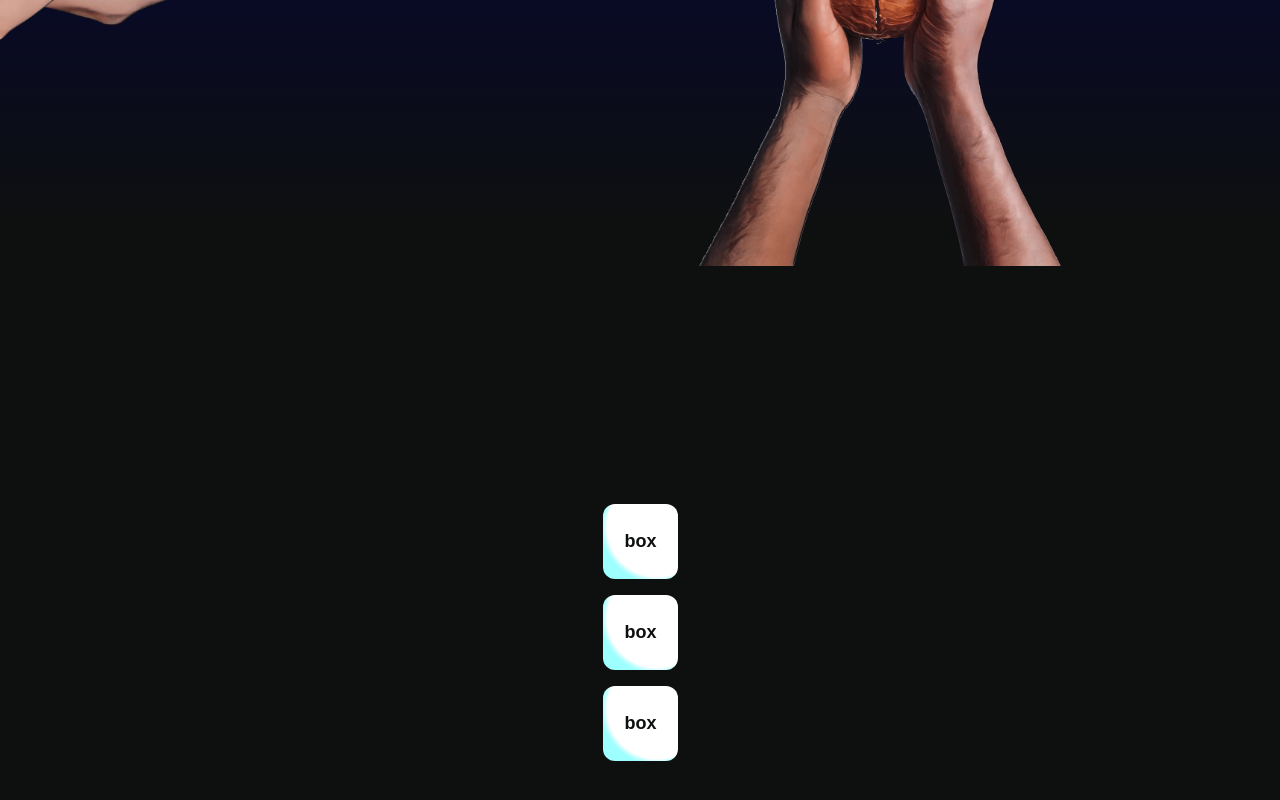
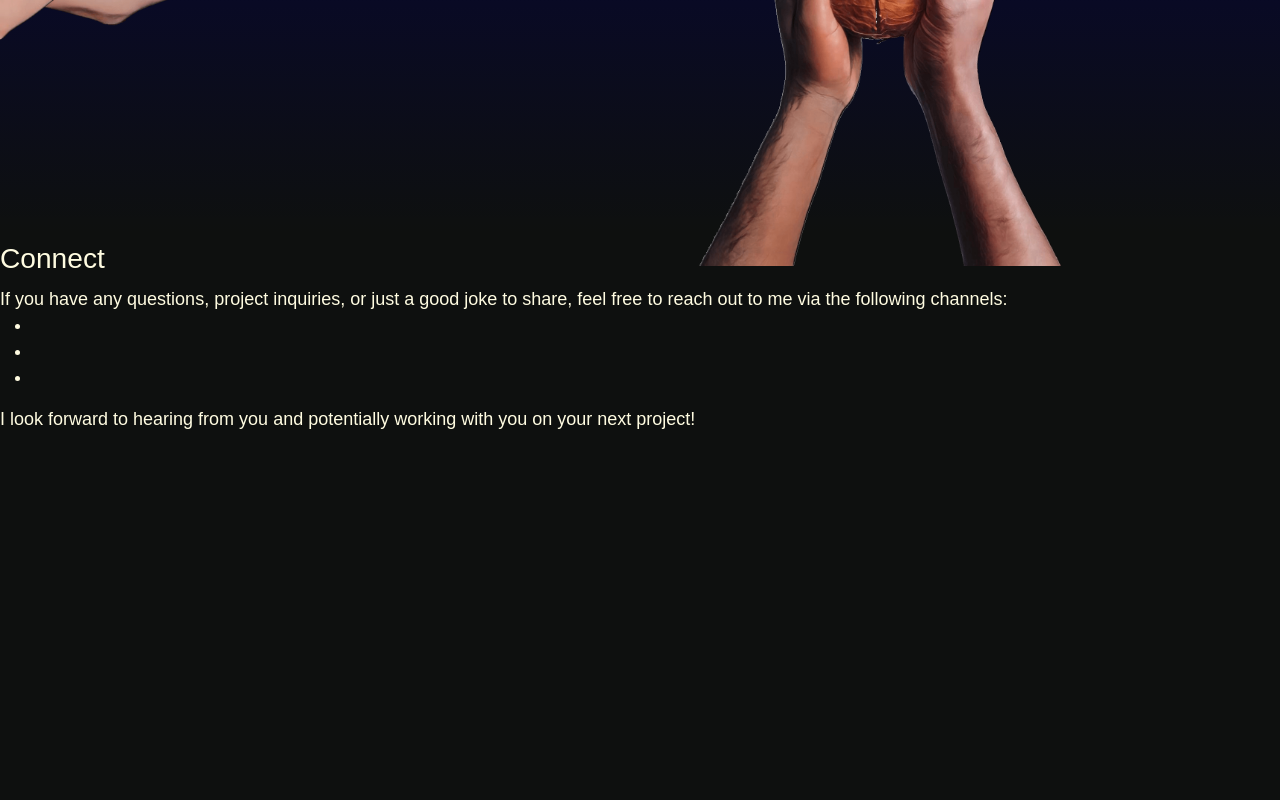
Before and after one commit to a-straube/portfolio-alpha, a React (Create React App) app: page / in a window 1280 px wide. Shown: the part 2168-2968 px from the top of the page. Built offline with nearby package versions, Linux system fonts and the light colour scheme; grey boxes are pictures that could not be loaded; a web font is replaced by a local one.

Commit message:
Start ConnectSection component

```diff
--- a/src/App.js
+++ b/src/App.js
@@ -6,6 +6,7 @@ import 'bootstrap/dist/css/bootstrap.min.css';
 import IntroSection from './section1-Intro/IntroSection';
 import AboutMeSection from './section2-About/AboutMeSection';
 import ProjectsSection from './section3-Projects/ProjectsSection';
+import ConnectSection from './section4-Connect/ConnectSection';
 import { ParallaxProvider } from 'react-scroll-parallax';
 import './global-styles.css';
 
@@ -38,6 +39,7 @@ export default function Scroll() {
       <IntroSection />
       <AboutMeSection />
       <ProjectsSection />
+      <ConnectSection />
       <div className="section flex-center column" ref={main}>
         <div className="box gradient-blue">box</div>
         <div className="box gradient-blue">box</div>
--- /dev/null
+++ b/src/section4-Connect/ConnectSection.js
@@ -0,0 +1,18 @@
+function ConnectSection() {
+    return (
+        <section id="connectSection">
+            <h3>Connect</h3>
+            <div>
+                <span>If you have any questions, project inquiries, or just a good joke to share, feel free to reach out to me via the following channels:</span>
+                <ul id="connectList">
+                    <li><a href="mailto:axeldevdesign@gmail.com" title="Send Axel Straube an email"></a></li>
+                    <li><a href="https://www.linkedin.com/in/axelstraube/" title="Connect with Axel Straube on LinkedIn" target="_blank"></a></li>
+                    <li><a href="https://github.com/a-straube" title="Follow Axel Straube on GitHub" target="_blank"></a></li>
+                </ul>
+                <span className="new-line-span">I look forward to hearing from you and potentially working with you on your next project!</span>
+            </div>
+        </section>
+    );
+}
+
+export default ConnectSection
```
